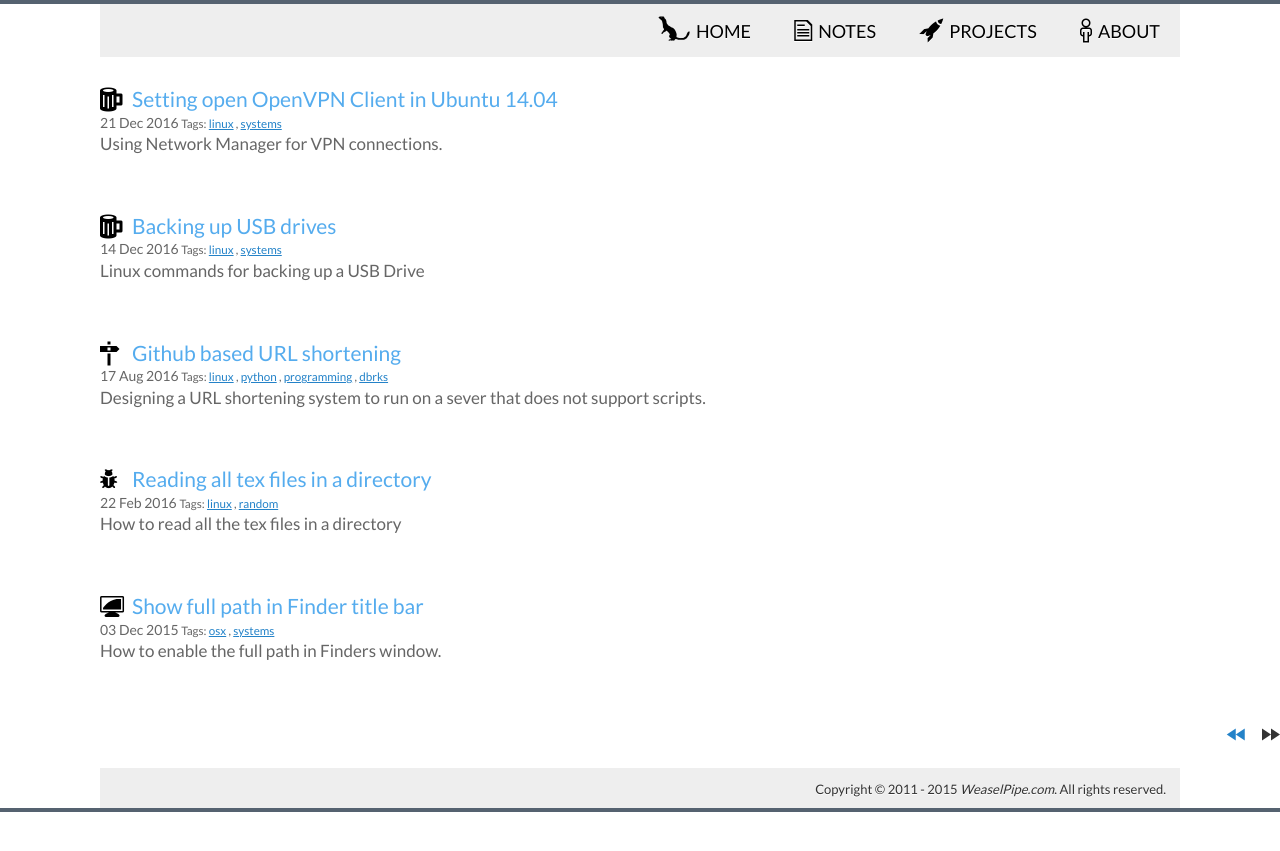
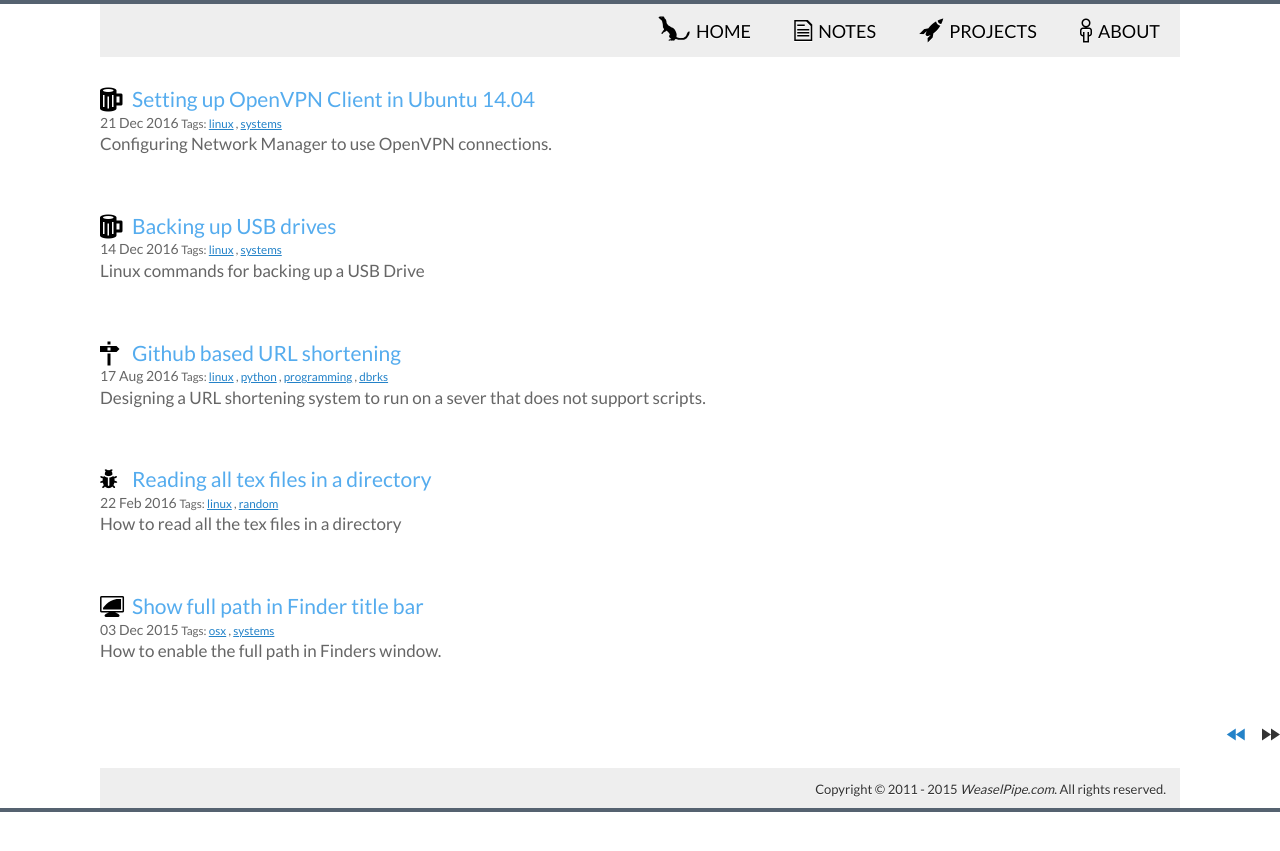
Before and after one commit to mrdanbrooks/mrdanbrooks.github.io, a Jekyll site: the page built from index.html, in a window 1280 px wide. Shown: the top 851 px of the page. Built offline with Jekyll 4.4.1, drawn with Linux system fonts in a browser that asks for light colours; the list of posts is cut into pages by our own code.

Commit message:
"adds changes"

```diff
--- a/_posts/2016-12-21-network-manager-openvpn.md
+++ b/_posts/2016-12-21-network-manager-openvpn.md
@@ -1,6 +1,6 @@
 ---
 layout: post
-title: Setting open OpenVPN Client in Ubuntu 14.04
+title: Setting up OpenVPN Client in Ubuntu 14.04
 tags: linux systems
 category: notes
 icon: beer #weaselpipe.com/icons
@@ -8,7 +8,7 @@ year: 2016
 month: 12
 day: 21
 published: true
-summary: Using Network Manager for VPN connections.
+summary: Configuring Network Manager to use  OpenVPN connections.
 ---
 
 This guide is for setting up an OpenVPN client on Ubuntu 14.04 using Network Manager.
```
